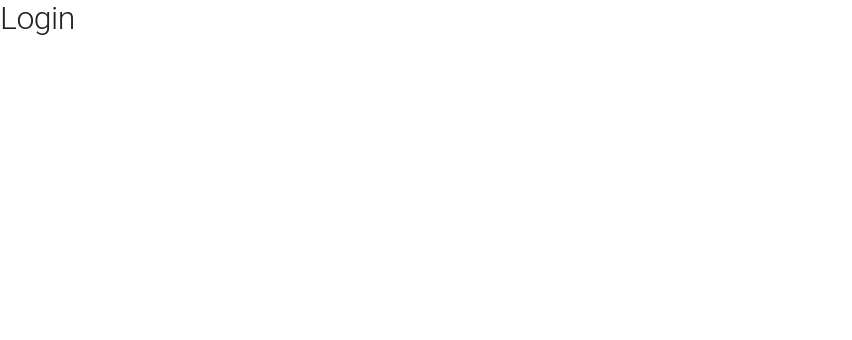
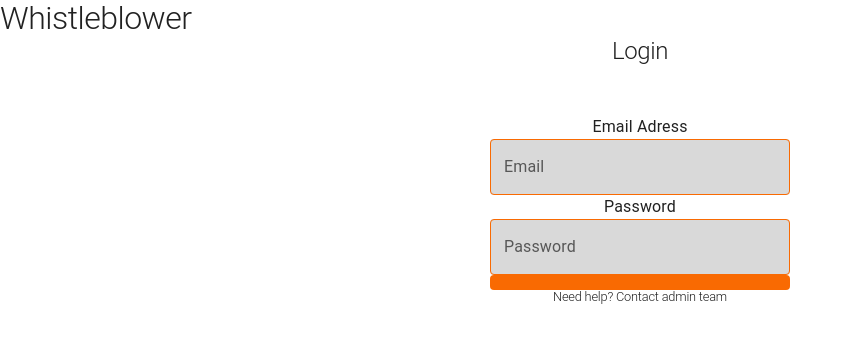
Before and after one commit to WMAD-0522-Final-Project/whistleblower-app-frontend, a React (Vite) app: page /login in a window 1280 px wide. Shown: the top 340 px of the page, without its empty margins (0-852 px from the left). Built offline with nearby package versions, Linux system fonts and the light colour scheme.

Commit message:
finished login page

```diff
--- a/src/components/CustomBox/CustomBox.tsx
+++ b/src/components/CustomBox/CustomBox.tsx
@@ -10,9 +10,39 @@ const CustomBox = ({ children }: Props) => {
   // use this theme for background color, font, etc inside component below
   const theme = useTheme();
 
+  const styles = {
+    backgroundColor: 'white',
+    padding: '50px',
+    borderRadius: '5px',
+    width: '100%',
+    maxWidth: '600px',
+    margin: '0 auto ',
+    display: 'flex',
+    flexDirection: 'column',
+    alignItems: 'center',
+  };
+
+  // adjust styles for smaller screens
+  const smallScreenStyles = {
+    maxWidth: '350px',
+  };
+
+  // adjust styles for extra-small screens
+  const extraSmallScreenStyles = {
+    padding: '10px',
+  };
+
   return (
     // need styling here
-    <Box>{children}</Box>
+    <Box
+      sx={{
+        ...styles,
+        '@media (max-width: 600px)': smallScreenStyles,
+        '@media (max-width: 400px)': extraSmallScreenStyles,
+      }}
+    >
+      {children}
+    </Box>
   );
 };
 
--- /dev/null
+++ b/src/components/Input_Label/InputLabel.tsx
@@ -0,0 +1,38 @@
+import React from 'react';
+import { Box, Input, TextField, Typography } from '@mui/material';
+import { useTheme } from '@mui/material/styles';
+import TextFieldCustom from '../MUI_comp/TextFieldCustom';
+
+type type = {
+  placeholder: string;
+  label: string;
+  topLabel: string;
+};
+
+const InputLabel = ({ placeholder, label, topLabel }: type) => {
+  const theme = useTheme();
+  /* const styles = {
+    backgroundColor: 'gray',
+    padding: '50px',
+    borderRadius: '5px',
+    width: '100%',
+    maxWidth: '600px',
+    margin: '0 auto ',
+  };*/
+
+  return (
+    // need styling here
+    <>
+      <Typography sx={{ fontSize: '1rem' }}>{label}</Typography>
+      <TextFieldCustom
+        label={topLabel}
+        placeholder={placeholder}
+        width={'300px'}
+        mainColor={'#F96A02'}
+        secondaryColor={'#D9D9D9'}
+        textColor={'Black'}
+      ></TextFieldCustom>
+    </>
+  );
+};
+export default InputLabel;
--- a/src/pages/Login/index.tsx
+++ b/src/pages/Login/index.tsx
@@ -1,7 +1,9 @@
 import React from 'react';
-import { Typography } from '@mui/material';
+import { Input, TextField, Typography } from '@mui/material';
 import { useTheme } from '@mui/material/styles';
 import CustomBox from '../../components/CustomBox/CustomBox';
+import InputLabel from '../../components/Input_Label/InputLabel';
+import ButtonComponent from '../../components/MUI_comp/ButtonComponent';
 
 type Props = {};
 
@@ -11,12 +13,38 @@ const Login = (props: Props) => {
 
   return (
     <>
-      <Typography variant="h1" fontSize="2rem">
+      <Typography variant="h1" sx={{ fontSize: '2rem' }}>
+        Whistleblower
+      </Typography>
+      <Typography
+        variant="h1"
+        sx={{ fontSize: '1.5rem', display: 'flex', justifyContent: 'center' }}
+      >
         Login
       </Typography>
       <CustomBox>
-        {/* need one custom component including label + input */}
-        {/* Juan's button here */}
+        <InputLabel
+          label={'Email Adress'}
+          topLabel={'Email'}
+          placeholder={'Enter your email'}
+        ></InputLabel>
+        <InputLabel
+          label={'Password'}
+          topLabel={'Password'}
+          placeholder={'Enter your password'}
+        ></InputLabel>
+        <ButtonComponent
+          width="300px"
+          height="15px"
+          customColor="#F96A02"
+          sx={{ TextField: 'AAAAAAAAAAAAAAAA' }}
+        ></ButtonComponent>
+        <Typography
+          variant="h1"
+          sx={{ fontSize: '.8rem', display: 'flex', justifyContent: 'center' }}
+        >
+          Need help? Contact admin team
+        </Typography>
       </CustomBox>
     </>
   );
```
